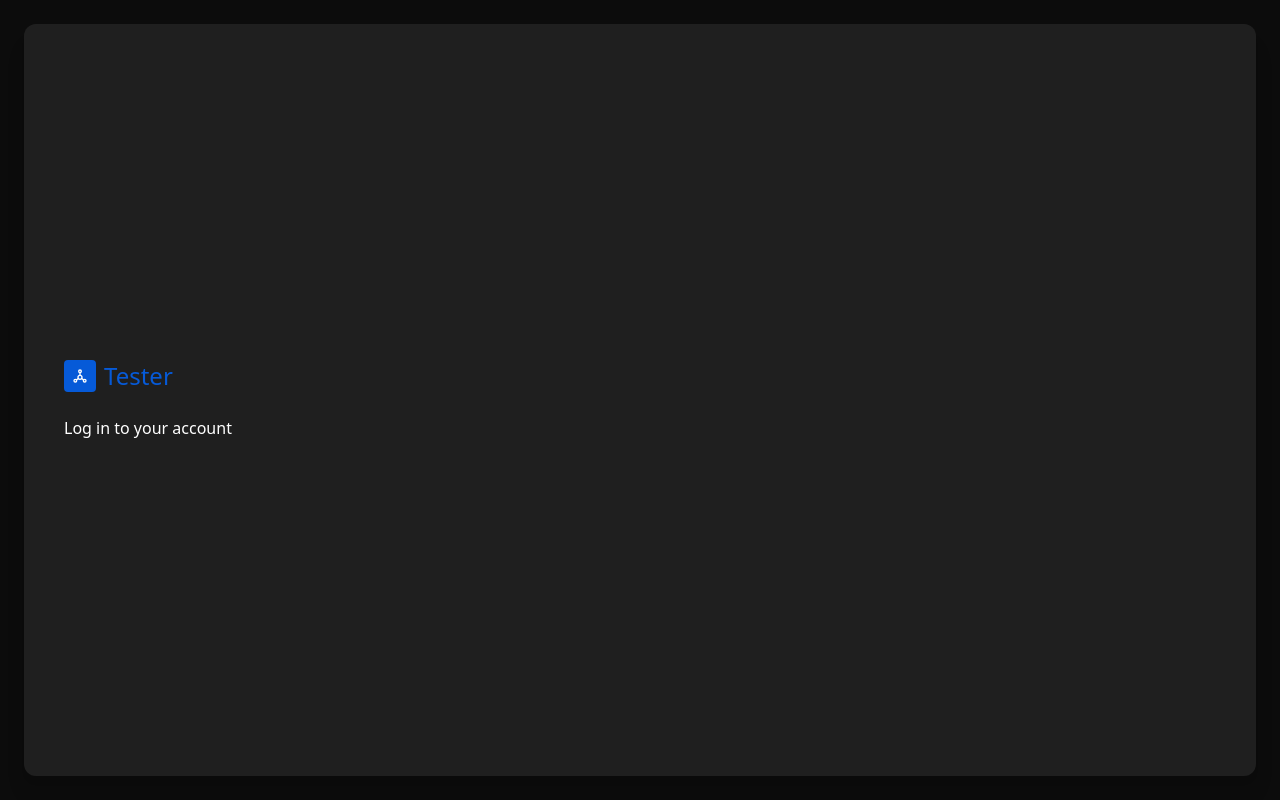
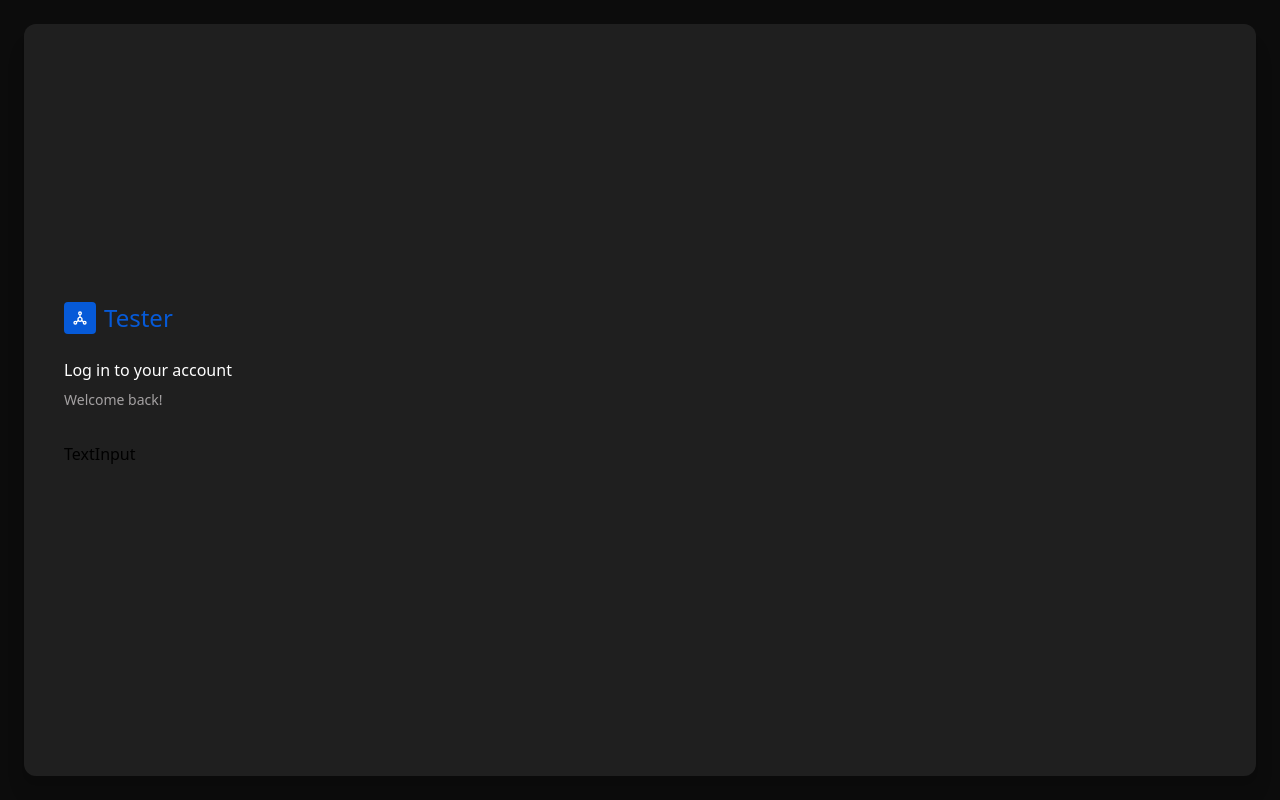
Before and after one commit to mdrisco4/fullstack_social_media_react_FE, a React (Create React App) app: page /login in a window 1280 px wide. Built offline with nearby package versions, Linux system fonts and the light colour scheme.

Commit message:
putting together the login field

```diff
--- /dev/null
+++ b/src/components/TextInput.jsx
@@ -0,0 +1,11 @@
+import React from 'react'
+
+const TextInput = React.forwardRef(({
+    type, placeholder, styles, label, labelStyles, register, name, error
+}) => {
+  return (
+  <div>TextInput</div>
+  )
+});
+
+export default TextInput;
--- a/src/pages/Login.jsx
+++ b/src/pages/Login.jsx
@@ -1,5 +1,6 @@
 import React from "react"
 import { TbSocial } from "react-icons/tb"
+import TextInput from "../components/TextInput"
 
 const Login = () => {
   return (
@@ -15,6 +16,12 @@ const Login = () => {
                 </div>
 
                 <p className="text-ascent-1 text-base font-semihold"> Log in to your account</p>
+                <span className="text-sm mt-2 text-ascent-2">
+                    Welcome back!
+                </span>
+                <form className="py-8 flex flex-col gap-5">
+                    <TextInput />
+                </form>
             </div>
             {/* RIGHT */}
             <div></div>
```
